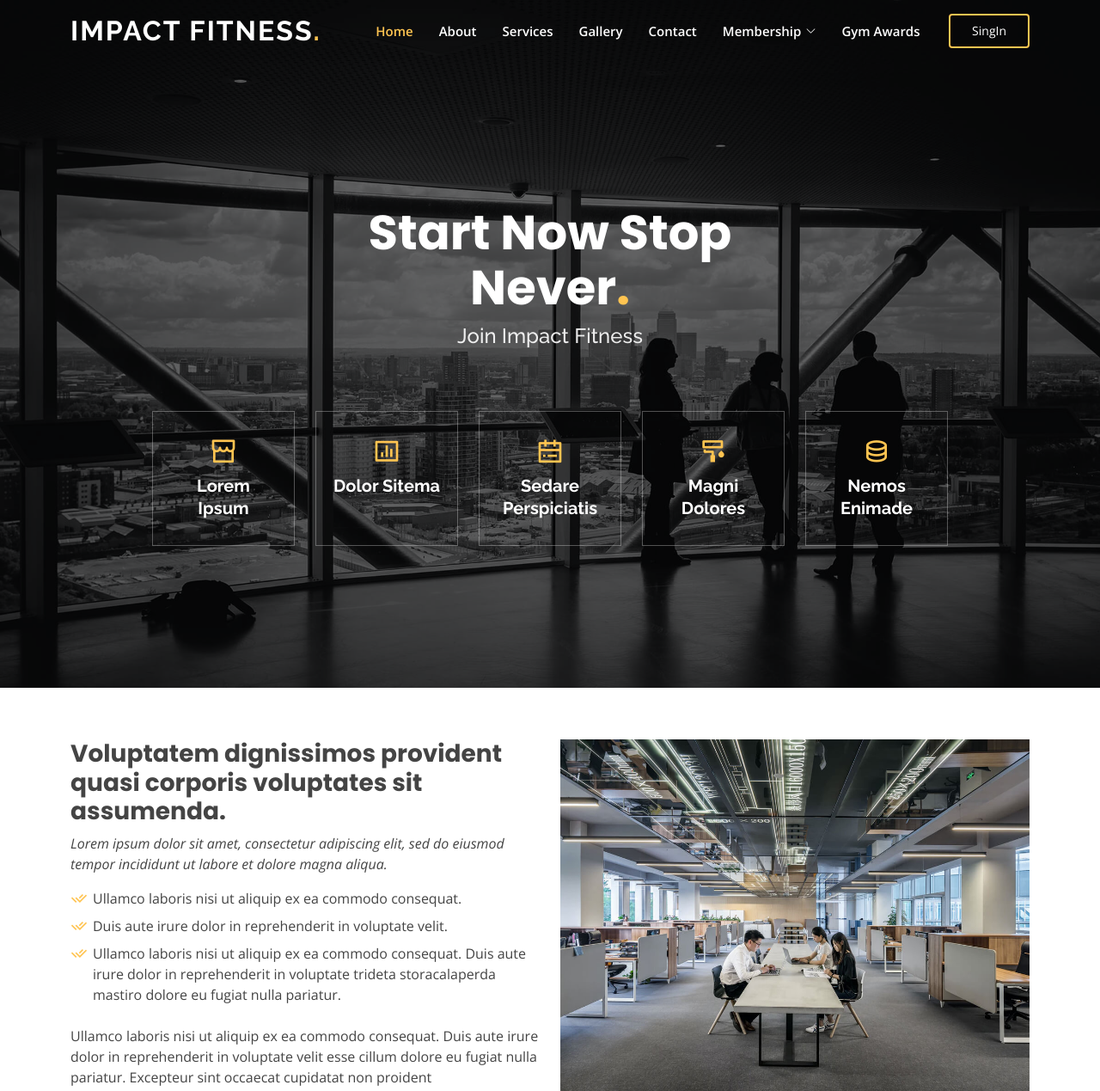
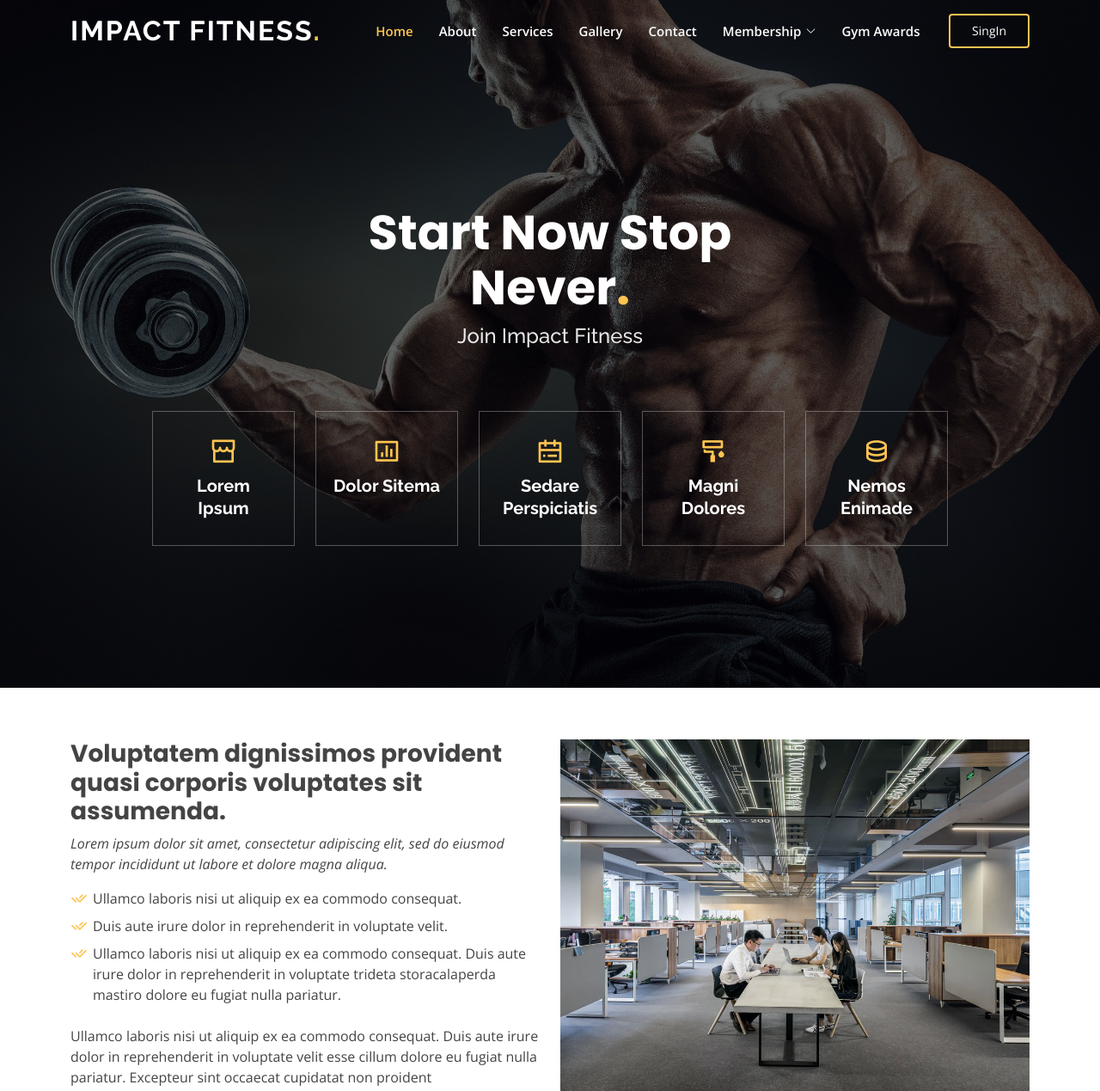
Before and after one commit to jafararalikhan/gymimpactfitness, a Django app: page / in a window 1280 px wide. Shown: the top 1269 px of the page at 86% size. Run offline with Django 4.2, Linux system fonts and the light colour scheme; some libraries are stand-ins or nearby versions.

Commit message:
Hero image changed

```diff
--- a/static/assets/css/style.css
+++ b/static/assets/css/style.css
@@ -406,7 +406,7 @@ h6 {
 #hero {
   width: 100%;
   height: 100vh;
-  background: url("../img/hero-bg.jpg") top center;
+  background: url("../img/hero1.jpg") top center;
   background-size: cover;
   position: relative;
 }
```
Also changed, not shown: static/assets/img/hero1.jpg (added).
